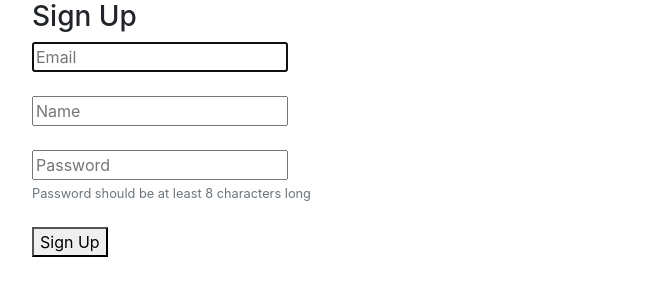
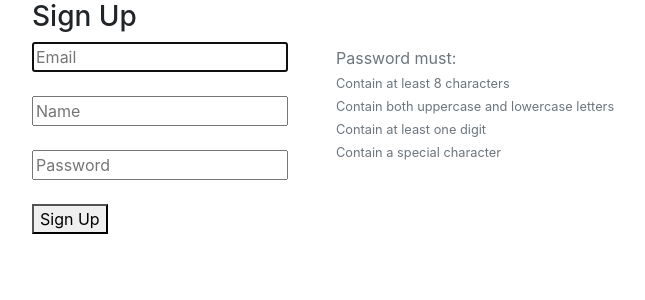
Before and after one commit to DanHWK/NEAProject, a Flask app: page /signup in a window 1280 px wide. Shown: the part 56-356 px from the top of the page, without its empty margins (53-698 px from the left). Run offline with Flask 3, Linux system fonts and the light colour scheme.

Commit message:
Add more password requirements

```diff
--- a/app.py
+++ b/app.py
@@ -8,6 +8,7 @@ from datetime import datetime, timedelta
 import calendar
 from graphclasses import GraphManager
 from streakclass import Streak, MealStreak, ExerciseStreak, SleepStreak, WeightStreak
+import re
 
 
 app = Flask(__name__)
@@ -77,6 +78,25 @@ def CaloriesBurned(activity, duration_minutes, duration_hours):
         print("Error:", response.status_code, response.text)
         #prints error message if there is a problem during transmission
 
+def test_password_strength(password):
+    uppercase_letter_pattern = "(?=.*?[A-Z])"
+    lowercase_letter_pattern = "(?=.*?[a-z])"
+    digit_pattern = "(?=.*?[0-9])"
+    special_character_pattern = "(?=.*?[#?!@$%^&*-])"
+
+    if len(password) < 8:
+        return False, "Password must be at least 8 characters long"
+    if not re.match(uppercase_letter_pattern, password):
+        return False, "Password must contain at least one uppercase letter"
+    if not re.match(lowercase_letter_pattern, password):
+        return False, "Password must contain at least one lowercase letter"
+    if not re.match(digit_pattern, password):
+        return False, "Password must contain at least one digit"
+    if not re.match(special_character_pattern, password):
+        return False, "Password must contain at least one special character"
+
+    return True, ""
+
 @app.route("/")
 def home():
     if current_user.is_authenticated == True:
@@ -140,6 +160,7 @@ def fitness():
     else:
         return render_template("fitness.html")
         #Renders the html template fitness.html
+
 @app.route("/diet", methods = ["POST", "GET"])
 @login_required
 def diet():
@@ -314,8 +335,10 @@ def signup():
 
         user = User.query.filter_by(email=email).first() # if this returns a user, then the email already exists in database
 
-        if len(request.form.get('user_password')) < 8:
-            return render_template('signup.html', WeakPassword = True)
+        password_strength, password_failed_reason = test_password_strength(request.form.get('user_password'))
+
+        if not password_strength:
+            return render_template('signup.html', WeakPassword = True, password_failed_reason = password_failed_reason)
 
         if user: # if a user is found, we want to redirect back to signup page so user can try again as a email can only have one account
             #if a user isn't found the if statement will not run as user will equal None
--- a/templates/signup.html
+++ b/templates/signup.html
@@ -12,11 +12,12 @@
 
     {% if WeakPassword == True %}
       <div class="alert alert-warning" role="alert">
-        Password is too short
+        {{password_failed_reason}}
       </div>
     {% endif %}
 
     {% endwith %}
+    <div class = "d-flex flex-row">
         <form action="#" method="POST">
             <div class="field">
                 <div class="control">
@@ -33,11 +34,19 @@
             <div class="field">
                 <div class="control">
                     <input class="input is-large" type="password" name="user_password" placeholder="Password" required>
-                    <small class="form-text text-muted"> Password should be at least 8 characters long</small>
                 </div>
             </div>
         <br>
             <button class="button is-block is-info is-large is-fullwidth">Sign Up</button>
         </form>
+        <div class="ml-5">
+            <bold class="form-text text-muted"> Password must: </bold>
+            <small class="form-text text-muted"> Contain at least 8 characters</small>
+            <small class="form-text text-muted"> Contain both uppercase and lowercase letters</small>
+            <small class="form-text text-muted"> Contain at least one digit</small>
+            <small class="form-text text-muted"> Contain a special character</small>
+        </div>
+
+    </div>
 </div>
 {% endblock %}
```
